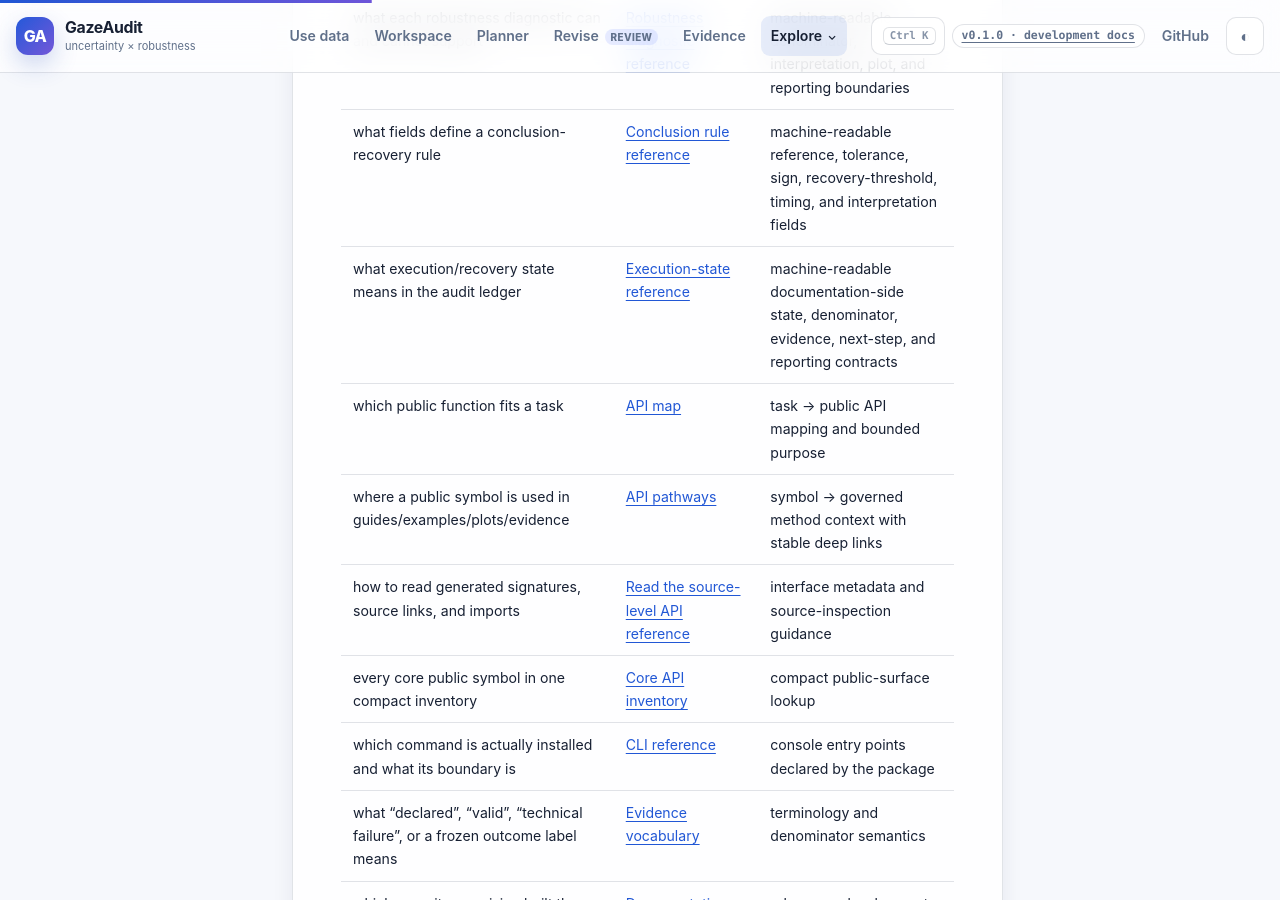
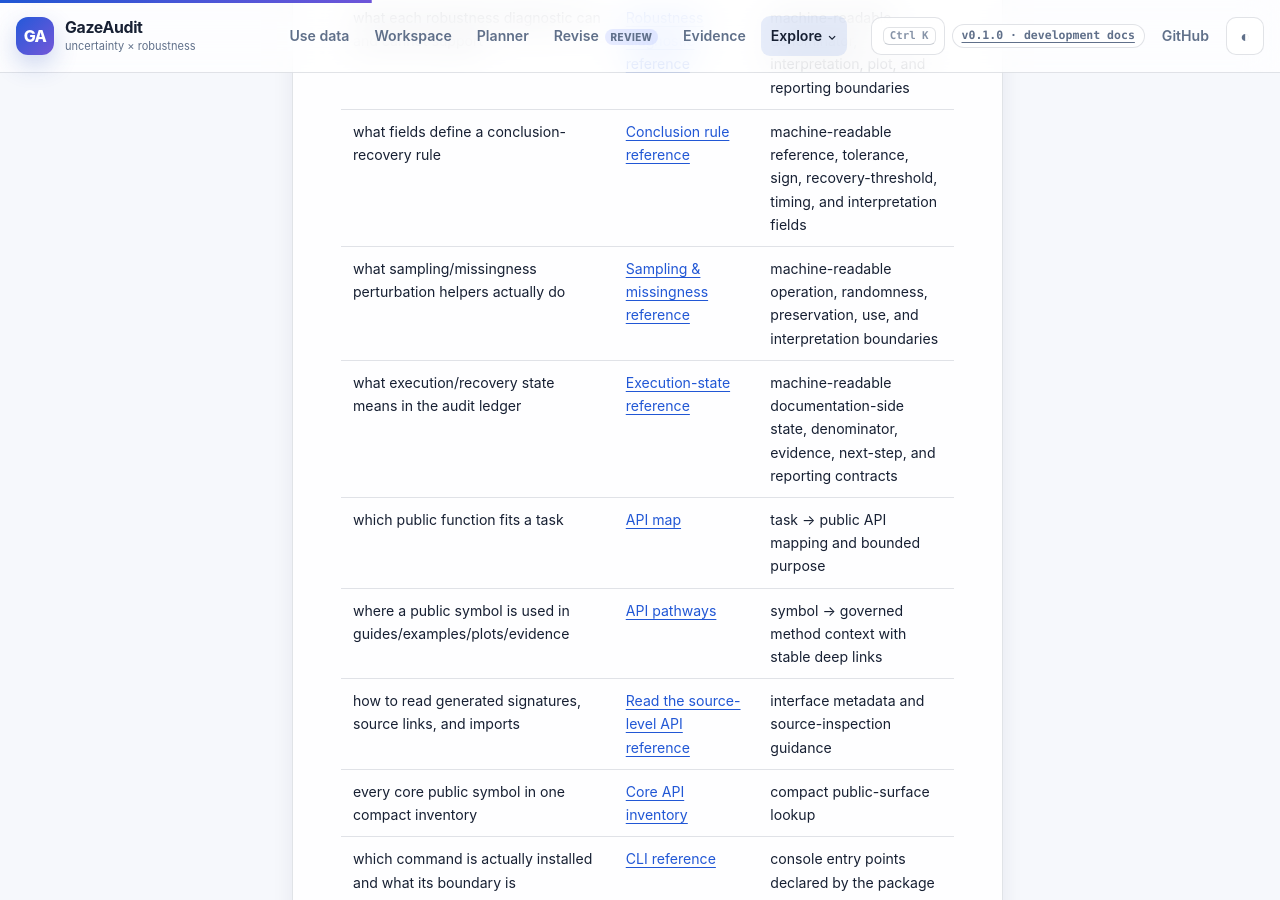
Before and after one commit to stefanosbalaskas/GazeAudit, a Jekyll site: the page built from docs/reference/index.md, in a window 1280 px wide and 900 px high, scrolled down 1868 px. Built offline with Jekyll 4.4.1, drawn with Linux system fonts in a browser that asks for light colours.

Commit message:
docs: add sampling missingness reference route

```diff
--- a/docs/reference/index.md
+++ b/docs/reference/index.md
@@ -31,6 +31,7 @@ These pages describe public APIs, installed commands, status vocabulary, softwar
 | what fields define a specification declaration | [Specification declaration reference]({{ '/assets/specification-declaration-reference.json' | relative_url }}) | machine-readable robustness-question, timing, validity, failure-policy, and interpretation fields |
 | what each robustness diagnostic can and cannot support | [Robustness diagnostic reference]({{ '/assets/robustness-diagnostic-reference.json' | relative_url }}) | machine-readable denominator, interpretation, plot, and reporting boundaries |
 | what fields define a conclusion-recovery rule | [Conclusion rule reference]({{ '/assets/conclusion-rule-reference.json' | relative_url }}) | machine-readable reference, tolerance, sign, recovery-threshold, timing, and interpretation fields |
+| what sampling/missingness perturbation helpers actually do | [Sampling & missingness reference]({{ '/assets/sampling-missingness-reference.json' | relative_url }}) | machine-readable operation, randomness, preservation, use, and interpretation boundaries |
 | what execution/recovery state means in the audit ledger | [Execution-state reference]({{ '/assets/execution-state-reference.json' | relative_url }}) | machine-readable documentation-side state, denominator, evidence, next-step, and reporting contracts |
 | which public function fits a task | [API map]({{ '/docs/reference/api-map/' | relative_url }}) | task → public API mapping and bounded purpose |
 | where a public symbol is used in guides/examples/plots/evidence | [API pathways]({{ '/docs/reference/api-pathways/' | relative_url }}) | symbol → governed method context with stable deep links |
```
